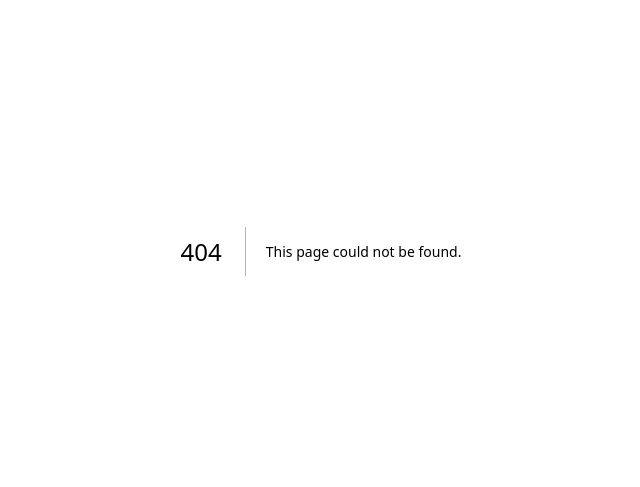
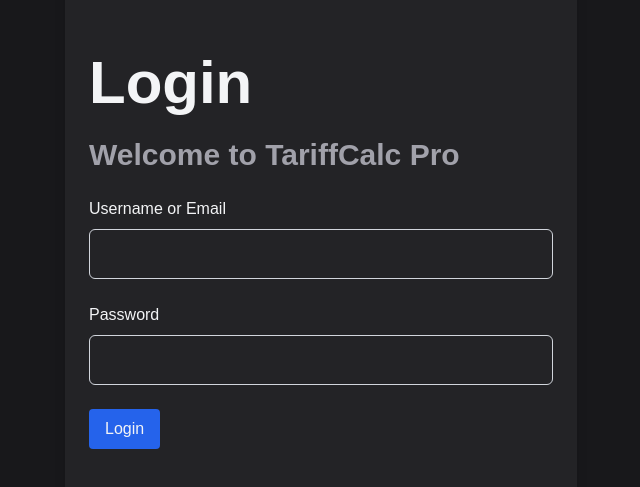
Before and after one commit to tyxyx/tariff, a Next.js app in the folder frontend/: page /login in a window 1280 px wide. Before the commit this address had no page. Shown: the part 149-636 px from the top of the page, without its empty margins (319-959 px from the left). Built offline with nearby package versions, Linux system fonts and the light colour scheme.

Commit message:
Added Login Page

```diff
--- /dev/null
+++ b/frontend/app/login/page.js
@@ -0,0 +1,34 @@
+import Link from "next/link";
+import { Button } from "@/components/ui/button";
+import {LoginForm, LoginInput} from "@/components/login-form";
+import { colors } from "@/styles/colors";
+
+export default function LoginPage(){
+    return(
+        <div
+          className="min-h-screen flex justify-center items-center"
+          style={{ backgroundColor: colors.background, color: colors.text }}
+        >
+          {/*Form */}
+          <section
+        className="py-24 px-6 w-full max-w-lg bg-card rounded-lg shadow-lg"
+        style={{ backgroundColor: colors.card}}
+      >
+        <main>
+          <h2 className="text-6xl font-semibold mb-6">Login</h2>
+          <h4 className="text-3xl font-semibold mb-6" style={{ color: colors.mutedText }}>Welcome to TariffCalc Pro</h4>
+            <LoginForm>
+              <LoginInput>
+                Username or Email
+              </LoginInput>
+              <LoginInput>
+                Password
+              </LoginInput>
+            </LoginForm>
+          </main>
+
+      </section>
+
+        </div>
+    )
+}
--- /dev/null
+++ b/frontend/components/login-form.js
@@ -0,0 +1,27 @@
+import React, { Children } from "react";
+import Form from 'next/form'
+import { colors } from "@/styles/colors";
+import { Button } from "@/components/ui/button";
+
+
+export function LoginForm({ children, className = "" }){
+    return (
+        <div>
+            <Form action="/">
+              {/* On submission, it will redirect to to-do page*/}
+                  <div className={`space-y-6 ${className}`}>{children}</div>
+              <Button className="mt-6" type="submit">Login</Button>
+            </Form>
+        </div>
+    )
+}
+
+export function LoginInput({children, className = "" }){
+    return (
+        <div className={` flex flex-col ${className}`}>
+            <label className="mb-2">{children}</label>
+            <input className="p-3 border border-gray-300 rounded-md focus:ring-2 focus:ring-blue-500 focus:outline-none"
+                    type="text" />
+        </div>
+    );
+};
```
Also changed, not shown: 1 other file (tests, documents, lock files or other folders).
